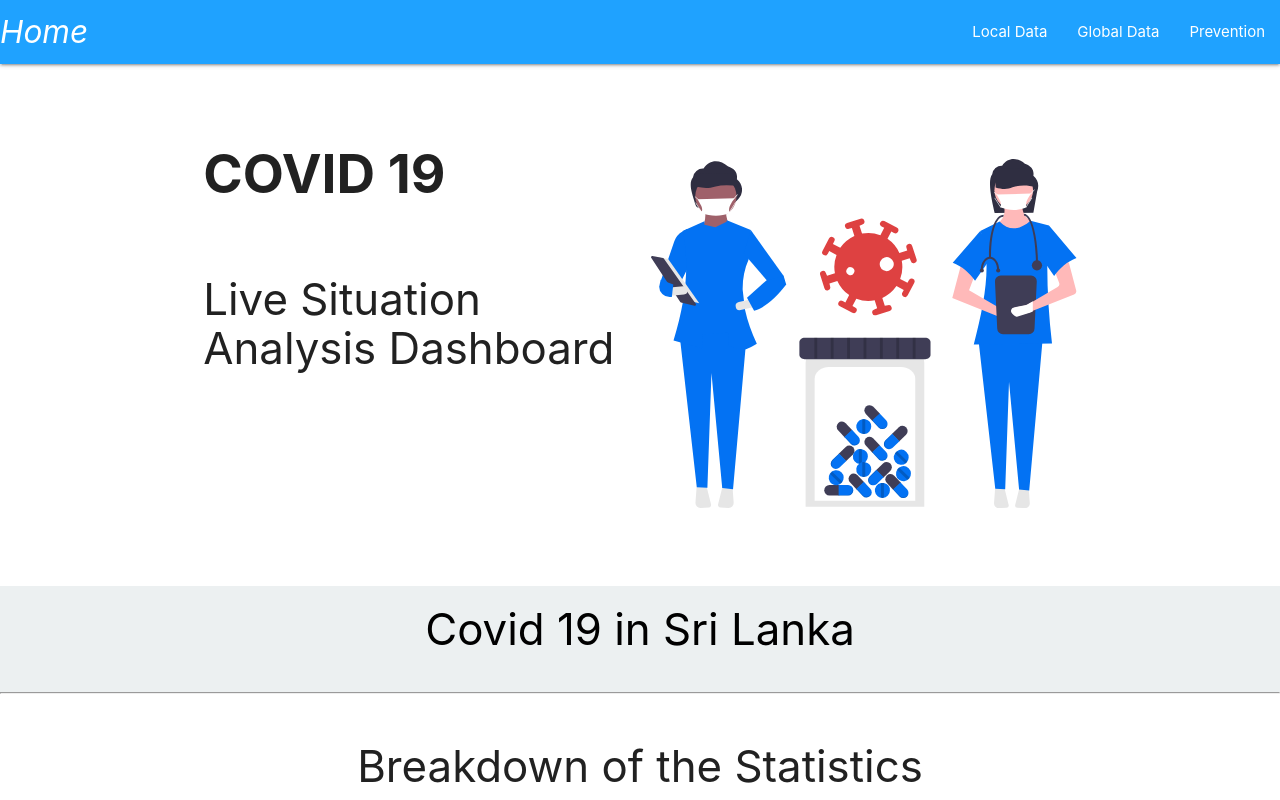
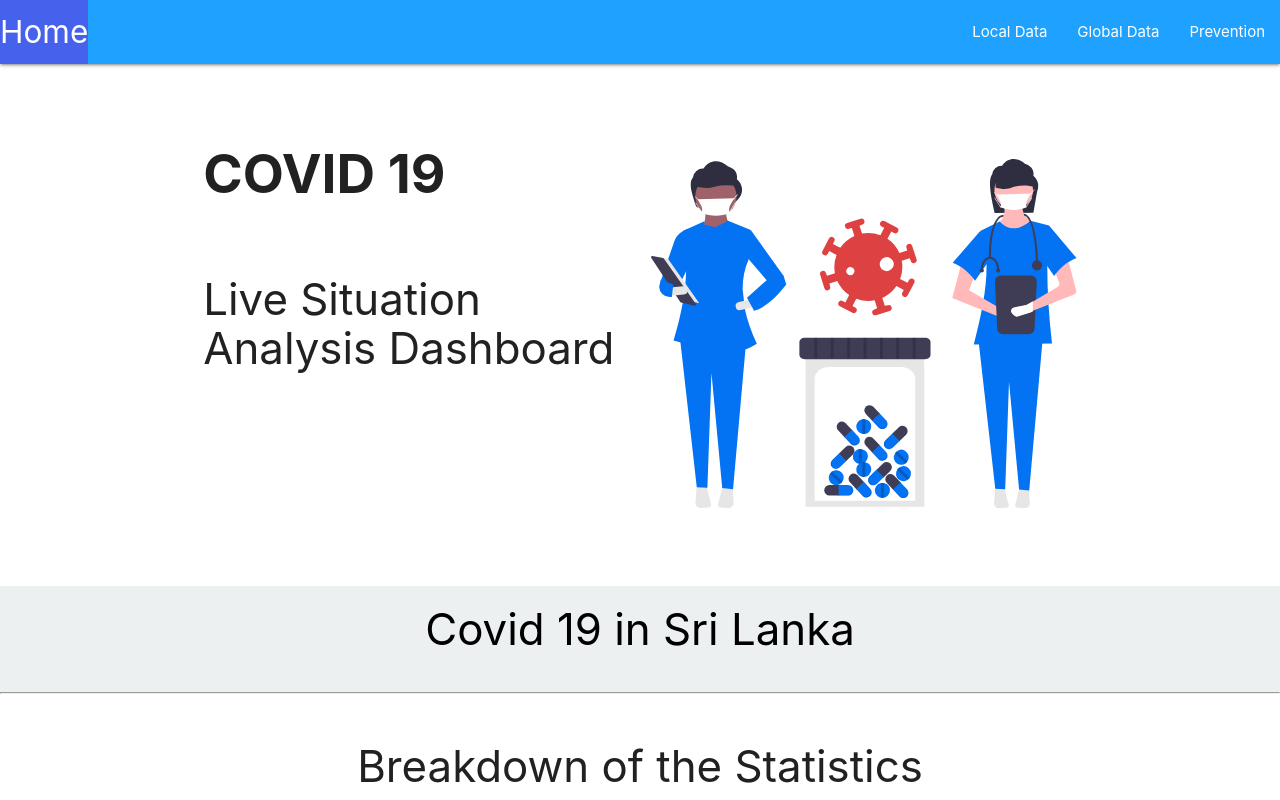
Before and after one commit to SupunHD96/SLCovidApp, a React (Create React App) app in the folder client/my-app/: page / in a window 1280 px wide. Shown: the top 800 px of the page. Built offline with nearby package versions, Linux system fonts and the light colour scheme; no server answers; a web font is replaced by a local one.

Commit message:
fixed colours

```diff
--- a/client/my-app/src/components/Navigation/Navigation.css
+++ b/client/my-app/src/components/Navigation/Navigation.css
@@ -7,14 +7,10 @@
   background-color: #4661EC;
 }
 
-.nav-mobile {
-  background-color: #4661EC;
-}
-
 nav ul li:hover {
   background-color: #4661EC;
 }
 
-.active-link {
+.brand-logo:hover {
   background-color: #4661EC;
 }
--- a/client/my-app/src/components/Navigation/Navigation.js
+++ b/client/my-app/src/components/Navigation/Navigation.js
@@ -16,13 +16,13 @@ class Navigation extends Component {
       <div className="navbar-fixed ">
         <nav>
           <div className="nav-wrapper" style={{ backgroundColor: "#1FA2FF" }}>
-            <i className="brand-logo"><NavHashLink smooth to='/landing#intro'>Home</NavHashLink></i>
+            <li className="brand-logo"><NavHashLink smooth to='/landing#intro'>Home</NavHashLink></li>
 
-            <i className="material-icons dropdown-trigger btn-flat hide-on-med-and-up" data-target='nav-dropdown' style={{ backgroundColor: "#1FA2FF" }}>menu</i>
+            <span className="dropdown-trigger hide-on-med-and-up" data-target='nav-dropdown'><i className="large material-icons">menu</i></span>
             <ul id="nav-dropdown" className="dropdown-content hide-on-med-and-up">
-              <li className="collection-item"><NavHashLink smooth to='/landing#local'>Local Data</NavHashLink></li>
-              <li className="collection-item"><NavHashLink smooth to='/landing#global'>Global Data</NavHashLink></li>
-              <li className="collection-item"><NavHashLink smooth to='/safety#safety'>Prevention</NavHashLink></li>
+              <li className="white"><NavHashLink smooth to='/landing#local'>Local Data</NavHashLink></li>
+              <li className="white"><NavHashLink smooth to='/landing#global'>Global Data</NavHashLink></li>
+              <li className="white"><NavHashLink smooth to='/safety#safety'>Prevention</NavHashLink></li>
             </ul>
 
             <ul id="nav-large" className="right hide-on-small-only">
```
